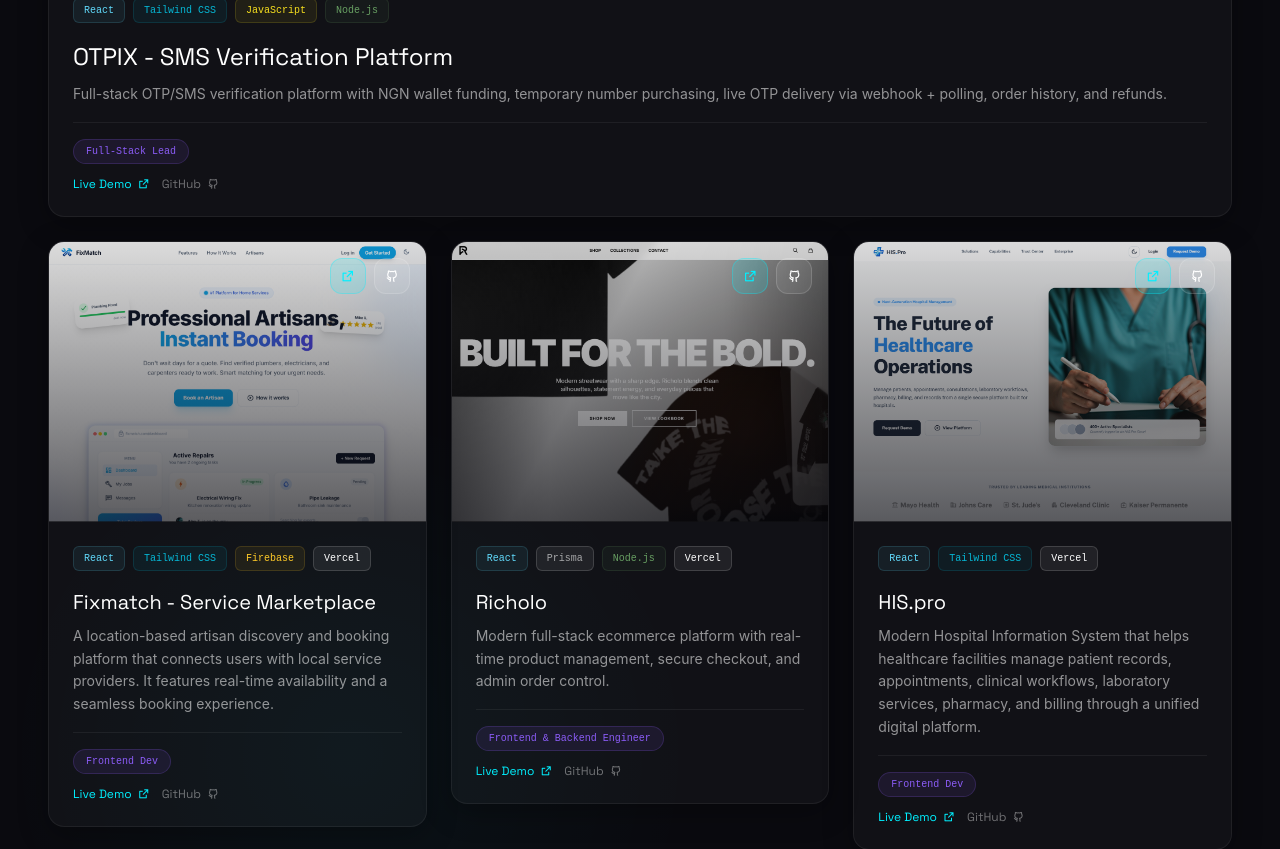
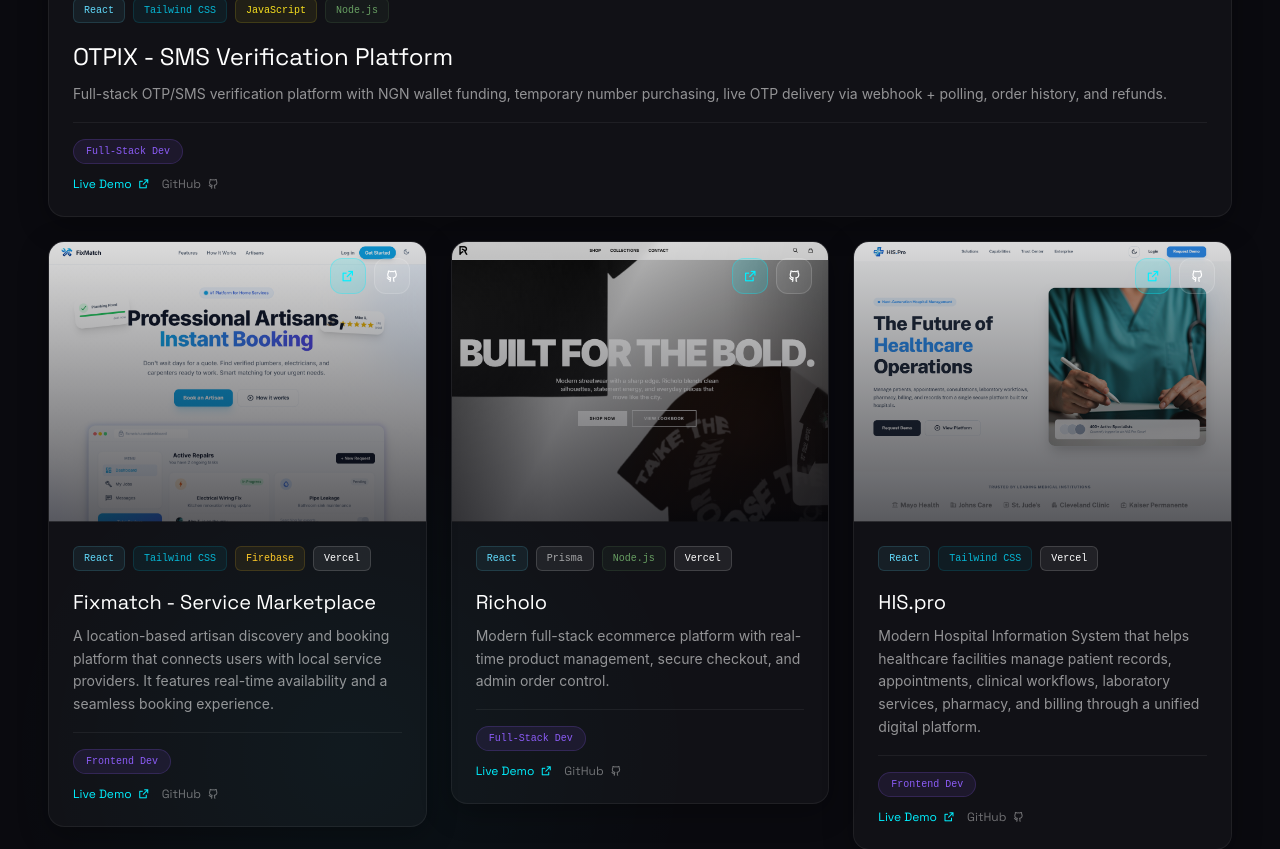
Before and after one commit to Spec077/portfolio, a React (Vite) app: page / in a window 1280 px wide. Shown: the part 3200-4049 px from the top of the page. Built offline with nearby package versions, Linux system fonts and the light colour scheme; some icons are missing.

Commit message:
projects update

```diff
--- a/src/mocks/portfolio.ts
+++ b/src/mocks/portfolio.ts
@@ -41,7 +41,7 @@ export const projects: Project[] = [
       "Full-stack OTP/SMS verification platform with NGN wallet funding, temporary number purchasing, live OTP delivery via webhook + polling, order history, and refunds.",
     image: otpixImage,
     tags: ["React", "Tailwind CSS", "JavaScript", "Node.js", "Prisma", "JWT Auth"],
-    role: "Full-Stack Lead",
+    role: "Full-Stack Dev",
     liveUrl: "https://otpix.vercel.app",
     githubUrl: "#",
     featured: true,
@@ -67,7 +67,7 @@ export const projects: Project[] = [
       "Modern full-stack ecommerce platform with real-time product management, secure checkout, and admin order control.",
     image: richoloImage,
     tags: ["React", "Prisma", "Node.js", "Vercel"],
-    role: "Frontend & Backend Engineer",
+    role: "Full-Stack Dev",
     liveUrl: "https://richolo.vercel.app",
     githubUrl: "#",
     featured: false,
```
